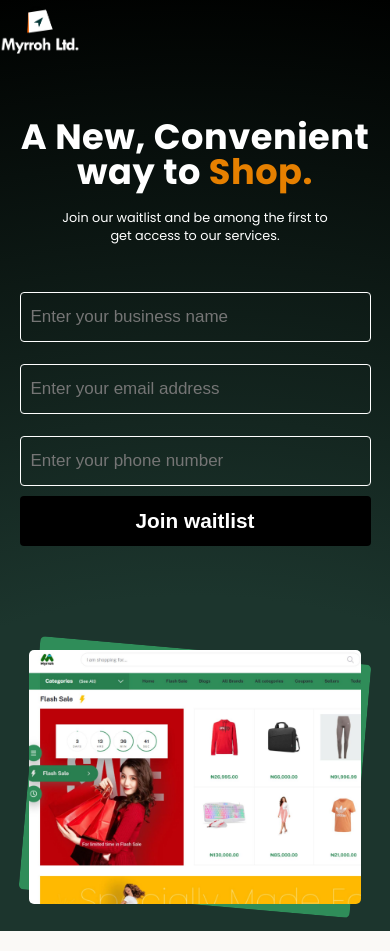
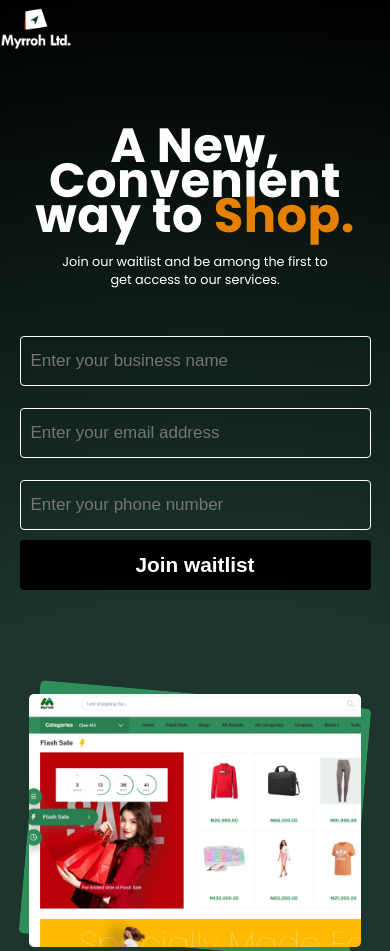
Before and after one commit to DavidAdedigba/Myrroh, a plain HTML site: page index.html in a window 390 px wide. Shown: the top 951 px of the page. Drawn offline with nearby package versions, Linux system fonts and the light colour scheme.

Commit message:
Update styles.css

```diff
--- a/styles.css
+++ b/styles.css
@@ -434,9 +434,9 @@ td {
 
        }
        h1 {
-        padding-top:35px;
+        padding-top:50px;
         width:100%;
-        font-size:2.2rem;
+        font-size:3rem;
         line-height:35px;
        }
        p {
@@ -464,7 +464,7 @@ td {
 
        /*Individual Selectors*/
        #logo-dup {
-        width:5rem;
+        width:4.5rem;
        }
        #section1-fieldset img {
         width:85vw;
```
